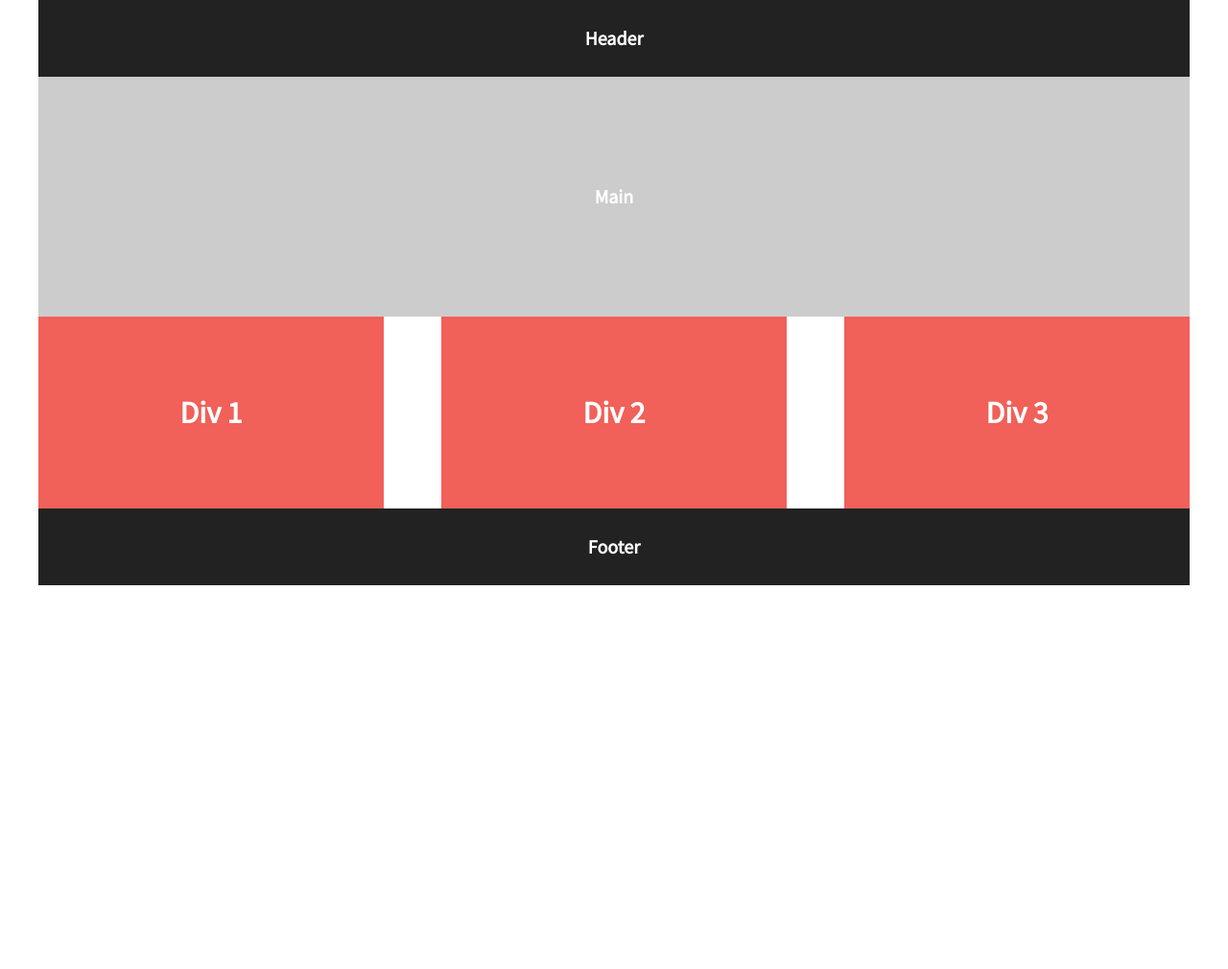
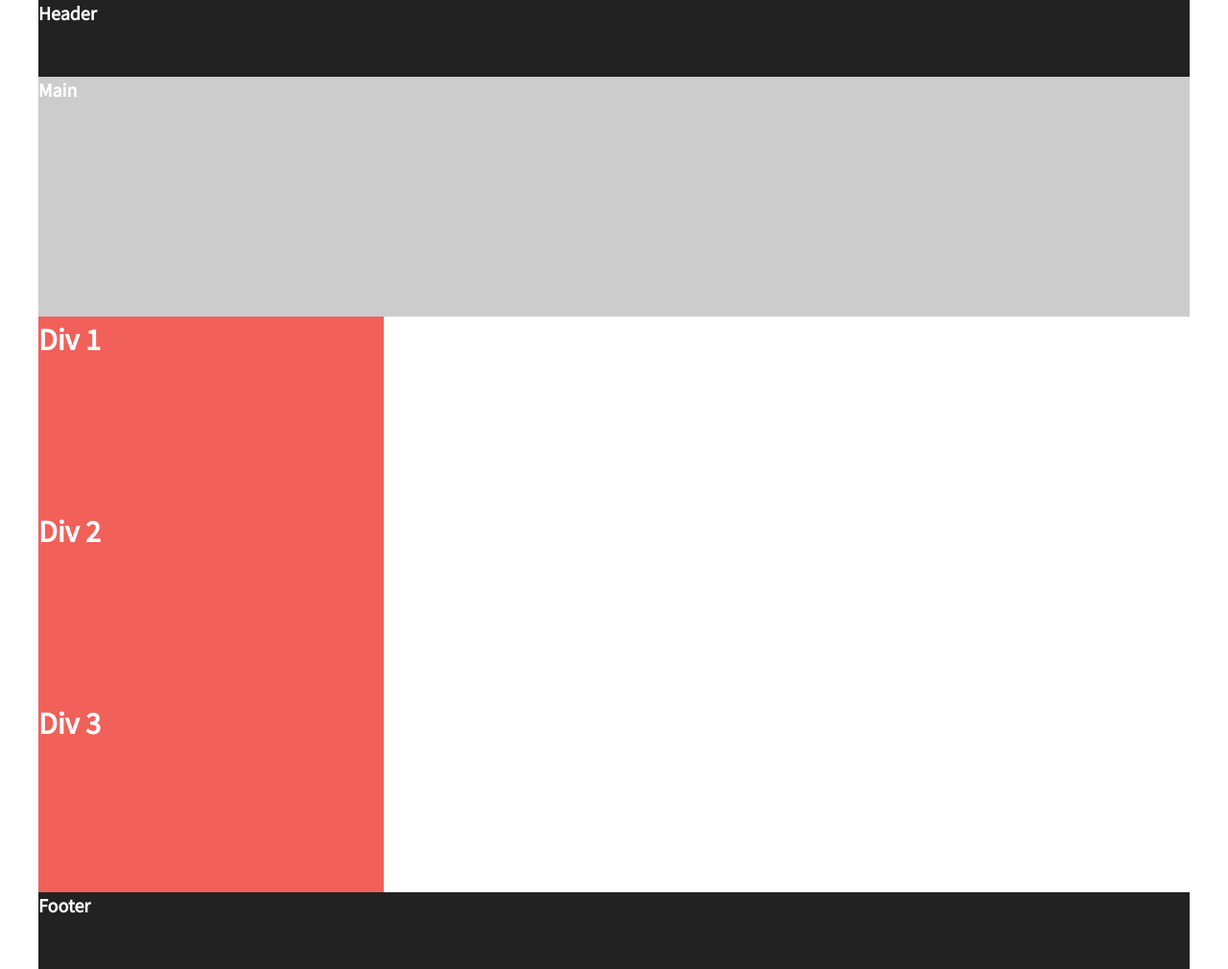
Before and after one commit to skillcrush/206-flexbox-project, a plain HTML site: page index.html in a window 1280 px wide. Shown: the whole page at 96% size. Before the commit the page ends 800 px from the top, so only its background shows below. Drawn offline with nearby package versions, Linux system fonts and the light colour scheme.

Commit message:
adding soft challenge starter code

```diff
--- a/css/main.css
+++ b/css/main.css
@@ -96,7 +96,7 @@ textarea {
    ========================================================================== */
 
 
-/*Large Background Image*/
+
 html {
     background-color: #fff;
     height: 100%;
@@ -111,37 +111,25 @@ body {
     color: #fff;
 }
 header, footer {
-    width: 100%;
+    /* Make Width 100%*/
     background-color: #222;
     height: 80px;
 }
 .main {
-    width: 100%;
+    /*Make Width 100%*/
     background-color: #ccc;
     height: 250px;
 }
 header, footer, .main {
-    display: flex;
-    justify-content:center;
-    align-items:center;
+    /*set display to flex and vertically & horizontally align by setting justify-content and align-items to center*/
 }
 .wrapper {
-    display: -webkit-box;
-    display: -moz-box;
-    display: -ms-flexbox;
-    display: -webkit-flex;
-    display: flex;
-    -webkit-flex-flow: row wrap;
-    flex-flow: row wrap;
-    justify-content:space-between;
-    align-items:center;
+    /*set display to flex and vertically & horizontally align by setting justify-content and align-items to center, and set flex-flow to row wrap*/
     font-weight: bold;
 }
 
 .div-1, .div-2, .div-3 {
-    display: flex;
-    justify-content:center;
-    align-items:center;
+    /*set display to flex and vertically & horizontally align by setting justify-content and align-items to center*/
     color: #fff;
     line-height: 1.5em;
     font-size: 1.6em;
@@ -236,16 +224,16 @@ header, footer, .main {
 @media all and (max-width: 400px) {
   body {padding:1em;}
   .div-1, .div-2, .div-3 {
-    flex:1 100%;
+    /* set your flex value to 1 100% */
   }
 }
 
 @media (min-width: 401px) and (max-width: 768px) {
   .div-1, .div-2{
-    flex:1 50%;
+    /* set your flex value to 1 50% */
   }
   .div-3 {
-    flex:1 100%;
+    /* set your flex value to 1 100% */
   }
 }
 
```
